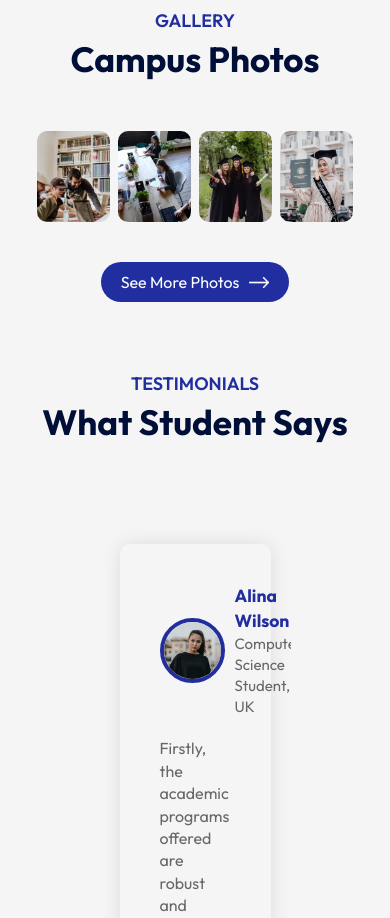
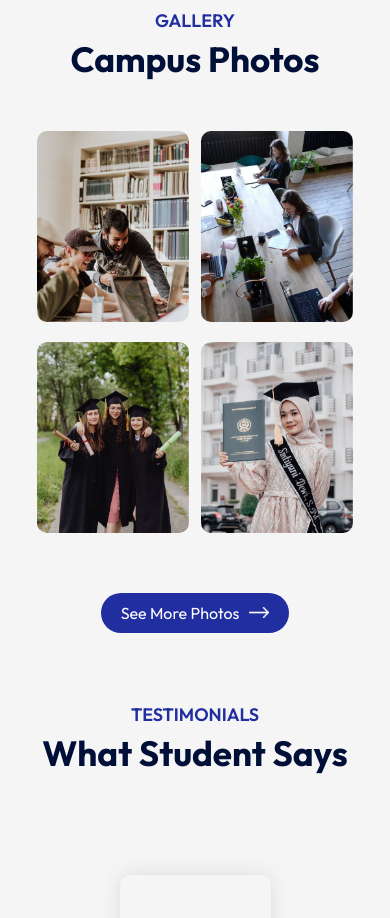
Before and after one commit to fmfahath/react-edusity, a React app: page / in a window 390 px wide. Shown: the part 2980-3898 px from the top of the page. Built offline with nearby package versions, Linux system fonts and the light colour scheme; the HTML template or start-up script is replaced by a standard one.

Commit message:
campus component - responsive added

```diff
--- a/src/components/Campus/Campus.css
+++ b/src/components/Campus/Campus.css
@@ -15,3 +15,15 @@
     width: 23%;
     border-radius: 10px;
 }
+
+/* media query */
+@media (max-width: 800px) {
+    .gallery {
+        flex-wrap: wrap;
+    }
+
+    .gallery img {
+        width: 48%;
+        margin-bottom: 20px;
+    }
+}
```
